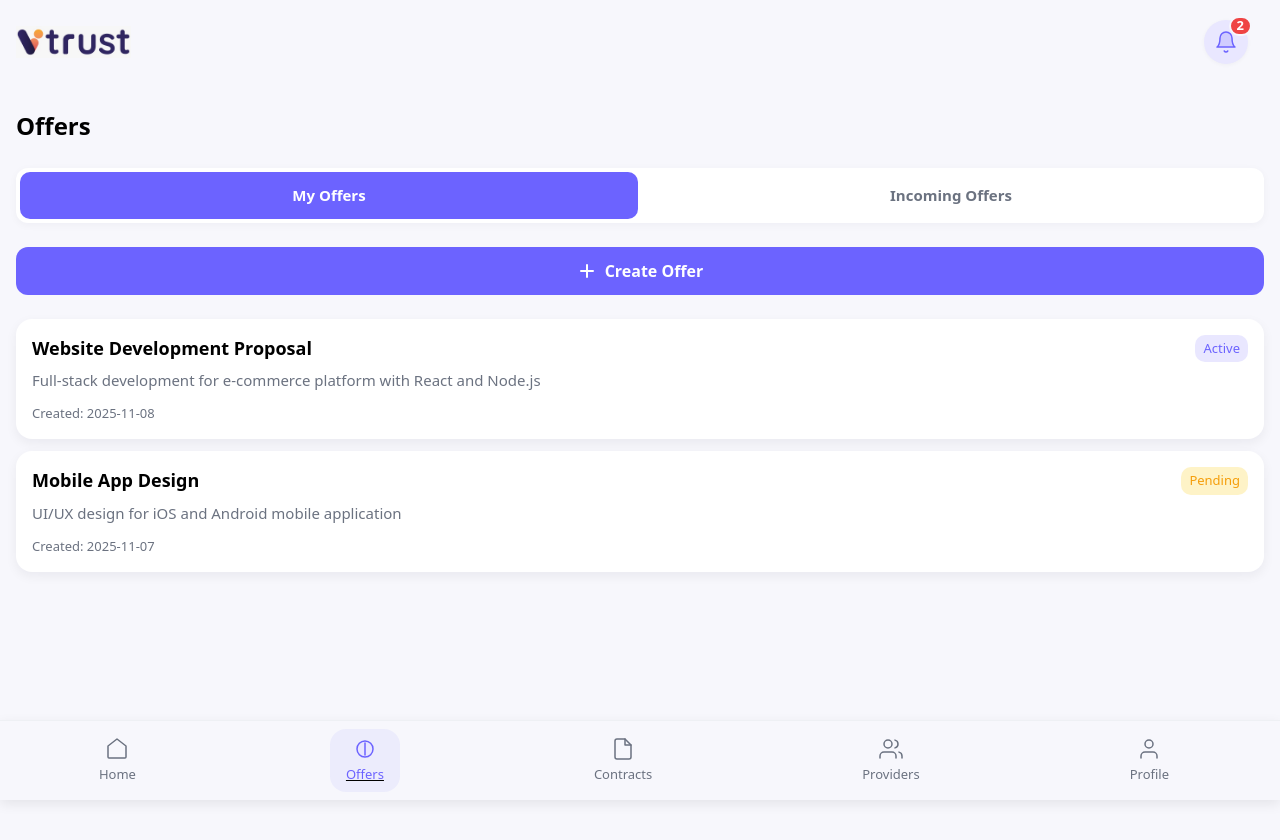
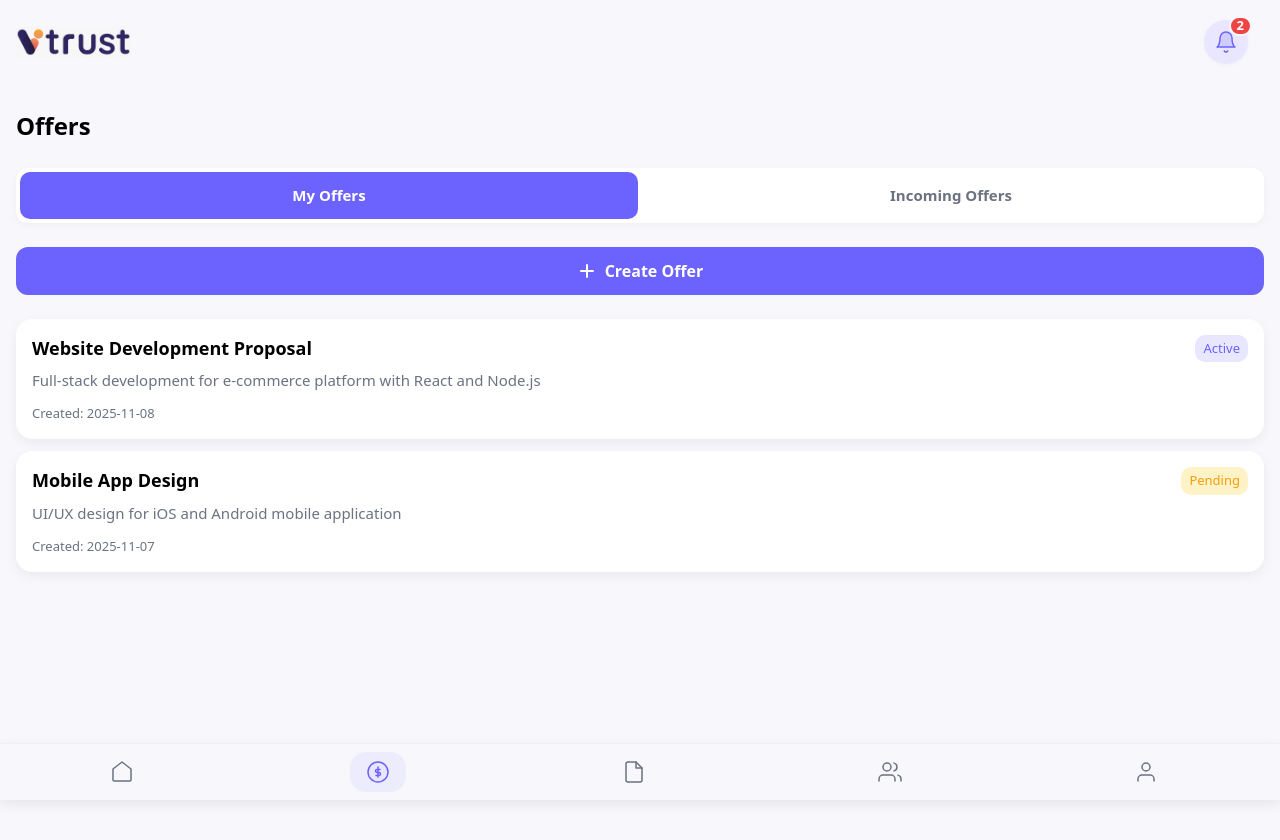
Before and after one commit to darkarki83/wireframe-app, a React (Vite) app: page /offers in a window 1280 px wide. Shown: the top 840 px of the page. Built offline with nearby package versions, Linux system fonts and the light colour scheme.

Commit message:
Fix menu

```diff
--- a/src/app/routes.tsx
+++ b/src/app/routes.tsx
@@ -66,48 +66,45 @@ function Shell() {
       <nav className="fixed bottom-0 left-0 right-0 bg-base-background border-t border-base-border flex justify-around items-center py-sm shadow-md">
         <NavLink to="/main">
           {({ isActive }) => (
-            <div className={`flex flex-col items-center gap-xs px-md py-sm rounded-lg transition-all duration-200 ${isActive ? 'text-primary-main bg-primary-subtle' : 'text-text-secondary'
+            <div className={`flex flex-col items-center justify-center gap-xs px-md py-sm rounded-lg transition-all duration-200 ${isActive ? 'text-primary-main bg-primary-subtle' : 'text-text-secondary'
               }`}>
               <svg width="24" height="24" viewBox="0 0 24 24" fill="none">
                 <path d="M3 9L12 2L21 9V20a1 1 0 0 1-1 1H4a1 1 0 0 1-1-1V9z" fill={isActive ? '#E9E7FF' : 'transparent'} />
                 <path d="M3 9L12 2L21 9V20a1 1 0 0 1-1 1H4a1 1 0 0 1-1-1V9z" stroke="currentColor" strokeWidth="1.5" strokeLinecap="round" strokeLinejoin="round" />
               </svg>
-              <span className="text-caption font-medium">Home</span>
             </div>
           )}
         </NavLink>
 
         <NavLink to="/offers">
           {({ isActive }) => (
-            <div className={`flex flex-col items-center gap-xs px-md py-sm rounded-lg transition-all duration-200 ${isActive ? 'text-primary-main bg-primary-subtle' : 'text-text-secondary'
+            <div className={`flex flex-col items-center justify-center gap-xs px-md py-sm rounded-lg transition-all duration-200 ${isActive ? 'text-primary-main bg-primary-subtle' : 'text-text-secondary'
               }`}>
               <svg width="24" height="24" viewBox="0 0 24 24" fill="none">
-                <circle cx="12" cy="12" r="8" fill={isActive ? '#E9E7FF' : 'transparent'} />
-                <circle cx="12" cy="12" r="8" stroke="currentColor" strokeWidth="1.5" />
-                <path d="M12 6v12" stroke="currentColor" strokeWidth="1.5" strokeLinecap="round" />
+                <circle cx="12" cy="12" r="10" fill={isActive ? '#E9E7FF' : 'transparent'} />
+                <circle cx="12" cy="12" r="10" stroke="currentColor" strokeWidth="1.5" />
+                <path d="M12 7v10M14 9.5h-3a1.5 1.5 0 0 0 0 3h2a1.5 1.5 0 0 1 0 3h-3" stroke="currentColor" strokeWidth="1.5" strokeLinecap="round" strokeLinejoin="round" />
               </svg>
-              <span className="text-caption font-medium">Offers</span>
             </div>
           )}
         </NavLink>
 
         <NavLink to="/contracts">
           {({ isActive }) => (
-            <div className={`flex flex-col items-center gap-xs px-md py-sm rounded-lg transition-all duration-200 ${isActive ? 'text-primary-main bg-primary-subtle' : 'text-text-secondary'
+            <div className={`flex flex-col items-center justify-center gap-xs px-md py-sm rounded-lg transition-all duration-200 ${isActive ? 'text-primary-main bg-primary-subtle' : 'text-text-secondary'
               }`}>
               <svg width="24" height="24" viewBox="0 0 24 24" fill="none">
                 <path d="M14 2H6a2 2 0 0 0-2 2v16a2 2 0 0 0 2 2h12a2 2 0 0 0 2-2V8l-6-6z" fill={isActive ? '#E9E7FF' : 'transparent'} />
                 <path d="M14 2H6a2 2 0 0 0-2 2v16a2 2 0 0 0 2 2h12a2 2 0 0 0 2-2V8l-6-6z" stroke="currentColor" strokeWidth="1.5" strokeLinecap="round" strokeLinejoin="round" />
                 <path d="M14 2v6h6" stroke="currentColor" strokeWidth="1.5" strokeLinecap="round" strokeLinejoin="round" />
               </svg>
-              <span className="text-caption font-medium">Contracts</span>
             </div>
           )}
         </NavLink>
 
         <NavLink to="/providers">
           {({ isActive }) => (
-            <div className={`flex flex-col items-center gap-xs px-md py-sm rounded-lg transition-all duration-200 ${isActive ? 'text-primary-main bg-primary-subtle' : 'text-text-secondary'
+            <div className={`flex flex-col items-center justify-center gap-xs px-md py-sm rounded-lg transition-all duration-200 ${isActive ? 'text-primary-main bg-primary-subtle' : 'text-text-secondary'
               }`}>
               <svg width="24" height="24" viewBox="0 0 24 24" fill="none">
                 <path d="M17 21v-2a4 4 0 0 0-4-4H5a4 4 0 0 0-4 4v2" fill={isActive ? '#E9E7FF' : 'transparent'} />
@@ -116,14 +113,13 @@ function Shell() {
                 <circle cx="9" cy="7" r="4" stroke="currentColor" strokeWidth="1.5" />
                 <path d="M23 21v-2a4 4 0 0 0-3-3.87M16 3.13a4 4 0 0 1 0 7.75" stroke="currentColor" strokeWidth="1.5" strokeLinecap="round" strokeLinejoin="round" />
               </svg>
-              <span className="text-caption font-medium">Providers</span>
             </div>
           )}
         </NavLink>
 
         <NavLink to="/user/edit">
           {({ isActive }) => (
-            <div className={`flex flex-col items-center gap-xs px-md py-sm rounded-lg transition-all duration-200 ${isActive ? 'text-primary-main bg-primary-subtle' : 'text-text-secondary'
+            <div className={`flex flex-col items-center justify-center gap-xs px-md py-sm rounded-lg transition-all duration-200 ${isActive ? 'text-primary-main bg-primary-subtle' : 'text-text-secondary'
               }`}>
               <svg width="24" height="24" viewBox="0 0 24 24" fill="none">
                 <circle cx="12" cy="7" r="4" fill={isActive ? '#E9E7FF' : 'transparent'} />
@@ -131,7 +127,6 @@ function Shell() {
                 <path d="M20 21v-2a4 4 0 0 0-4-4H8a4 4 0 0 0-4 4v2" stroke="currentColor" strokeWidth="1.5" strokeLinecap="round" strokeLinejoin="round" />
                 <circle cx="12" cy="7" r="4" stroke="currentColor" strokeWidth="1.5" />
               </svg>
-              <span className="text-caption font-medium">Profile</span>
             </div>
           )}
         </NavLink>
```
